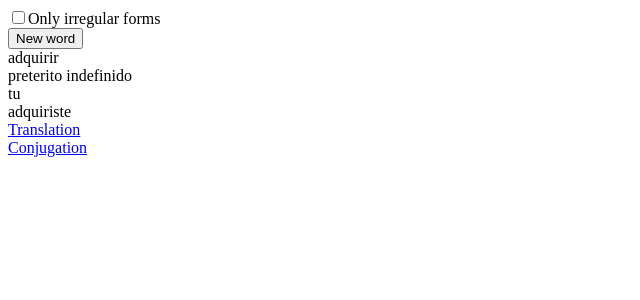
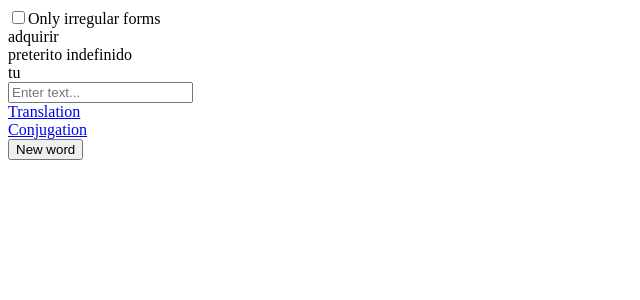
Before and after one commit to petoalbert/Conjugation, a React (Vite) app: page / in a window 1280 px wide. Shown: the top 300 px of the page, without its empty margins (0-640 px from the left). Built offline with nearby package versions, Linux system fonts and the light colour scheme.

Commit message:
Basic input and checking

```diff
--- a/src/App.tsx
+++ b/src/App.tsx
@@ -95,18 +95,41 @@ function MyButton({ onClick }: { onClick: () => void }) {
 export default function Gallery() {
   const [params, setParams] = useState<ConjugationParameters>(getParameters());
   const [onlyIrregular, setOnlyIrregular] = useState<boolean>(false);
+  const [inputText, setInputText] = useState('');
+  const [isValid, setIsValid] = useState<boolean | null>(null);
+
+  const handleInputChange = (event: React.ChangeEvent<HTMLInputElement>) => {
+    setInputText(event.target.value);
+  };
+
+  const handleCheck = () => {
+    if (inputText === conjugate(params.verb, params.tense, params.pronoun)) {
+      setIsValid(true);
+    } else {
+      setIsValid(false);
+    }
+  };
 
   const handleCheckboxChange = () => {
     setOnlyIrregular(prevState => !prevState);
   };
 
   function handleClick() {
+    setIsValid(null)
+    setInputText('')
+
     if (onlyIrregular) {
       setParams(getOnlyIrregularParameters())
     } else {
       setParams(getParameters())
     }
   }
+
+  const handleKeyDown = (event: React.KeyboardEvent<HTMLInputElement>) => {
+    if (event.key === 'Enter') {
+      handleCheck();
+    }
+  };
 
   function translateLink(): string {
     return "https://translate.google.com/?sl=es&tl=en&text=" + params.verb
@@ -128,13 +151,24 @@ export default function Gallery() {
         Only irregular forms
       </label>
     </div>
-      <MyButton onClick={handleClick} />
       <div>{params.verb}</div>
       <div>{tenseToString(params.tense)}</div>
       <div>{pronounToString(params.pronoun)}</div>
-      <div>{conjugate(params.verb, params.tense, params.pronoun)}</div>
+      {/* <div>{conjugate(params.verb, params.tense, params.pronoun)}</div> */}
+      <input
+        type="text"
+        value={inputText}
+        onChange={handleInputChange}
+        onKeyDown={handleKeyDown}
+        placeholder="Enter text..."
+      />
+      {isValid === true && <p style={{ color: 'green' }}>Correct!</p>}
+      {isValid === false && <p style={{ color: 'red' }}>Incorrect! Correct one was:
+      {conjugate(params.verb, params.tense, params.pronoun)}"</p>}
       <div><a href={translateLink()} target="_blank">Translation</a></div>
       <div><a href={wordrefLink()} target="_blank">Conjugation</a></div>
+      <MyButton onClick={handleClick} />
+
     </section>
   );
 }
```
